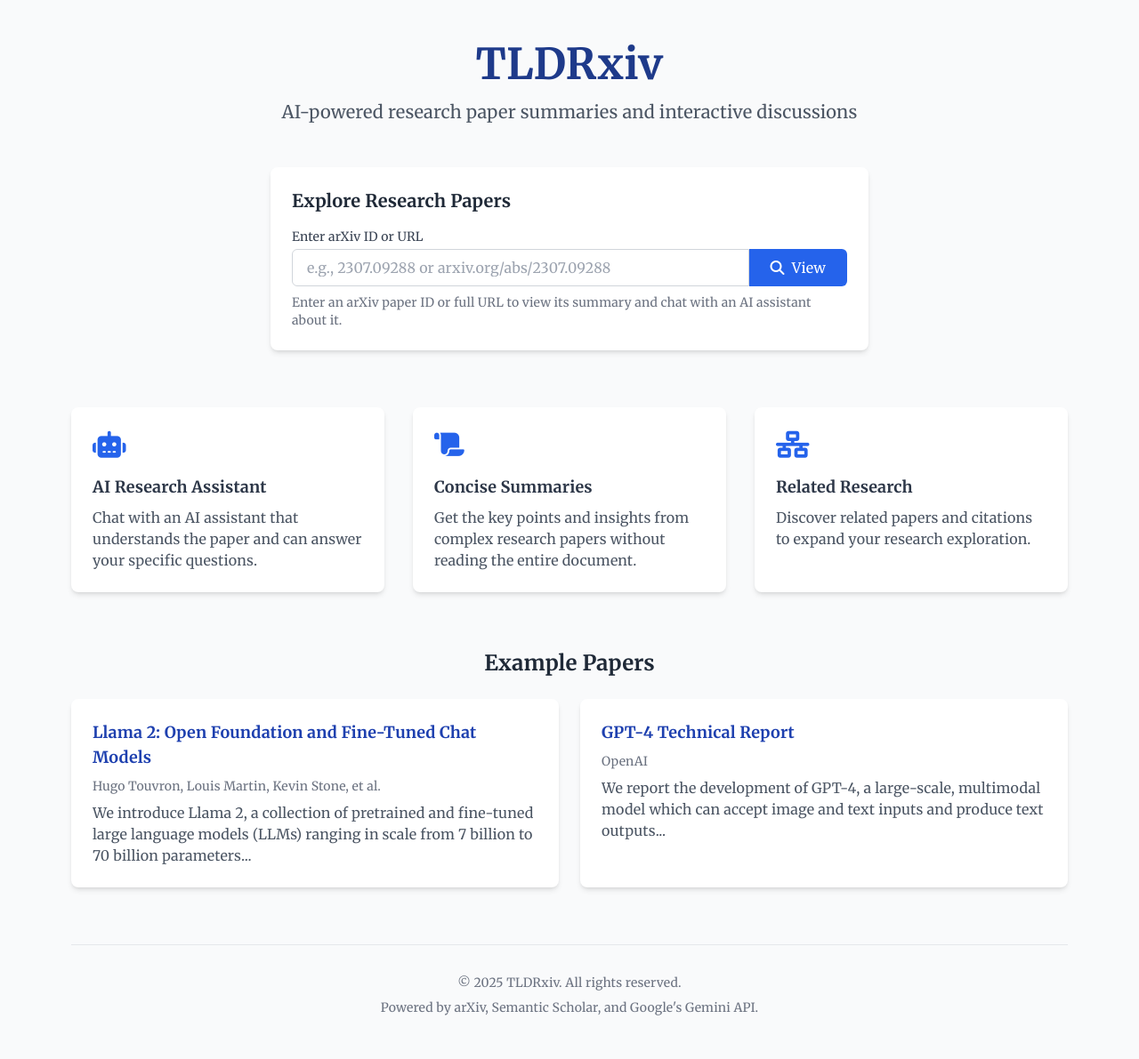
After one commit to Bloomh/tldrxiv, a FastAPI app: template templates/home.html in a window 1280 px wide. The commit adds this page. Shown: the whole page at 89% size. Run offline with FastAPI, Linux system fonts and the light colour scheme; the template is opened without the code that fills it, so the values that code supplies are empty; some libraries are stand-ins or nearby versions.

Commit message:
home page and proper limiting

```diff
--- a/main.py
+++ b/main.py
@@ -1,4 +1,5 @@
 from typing import Optional, Dict, Any
+import logging
 
 from fastapi import FastAPI, Response, HTTPException, Request
 from fastapi.responses import HTMLResponse, StreamingResponse
@@ -10,6 +11,16 @@ import os
 import json
 
 import uvicorn
+
+# Configure logging
+logging.basicConfig(
+    level=logging.INFO,
+    format='%(asctime)s - %(name)s - %(levelname)s - %(message)s',
+    handlers=[
+        logging.StreamHandler()
+    ]
+)
+logger = logging.getLogger("tldrxiv")
 
 # Importing our utils
 from utils.arxiv_utils import get_paper_info, download_paper_pdf
@@ -29,9 +40,27 @@ templates = Jinja2Templates(directory="templates")
 # Store chats in memory (in a production app, you'd use a database)
 paper_chats = {} # TODO: protect against multiple users viewing the same ID? – could give people a unique session ID when they load a paper
 
-@app.get("/")
-async def root():
-    return {"message": "Hello World"}
+@app.get("/", response_class=HTMLResponse)
+async def root(request: Request):
+    logger.info(f"Serving home page to {request.client.host}")
+    return templates.TemplateResponse("home.html", {"request": request})
+
+@app.get("/search")
+async def search(request: Request, q: str):
+    logger.info(f"Search request received: {q}")
+    # Extract arXiv ID from URL if a full URL was provided
+    if "arxiv.org/abs/" in q:
+        id = q.split("arxiv.org/abs/")[1].split("?")[0].split("#")[0]
+        logger.info(f"Extracted ID from URL: {id}")
+    else:
+        # Assume it's already an ID
+        id = q.strip()
+        logger.info(f"Using provided ID: {id}")
+
+    # Redirect to the paper page
+    from fastapi.responses import RedirectResponse
+    logger.info(f"Redirecting to /abs/{id}")
+    return RedirectResponse(url=f"/abs/{id}", status_code=303)
 
 @app.get("/abs/{id}")
 @app.get("/pdf/{id}")
@@ -45,11 +74,14 @@ async def process_paper(request: Request, id: str, format: str = None):
         id: arXiv paper ID
         format: Optional query parameter - if "pdf", returns raw PDF
     """
+    logger.info(f"Processing paper: {id}, format: {format}")
 
     # Get paper info
+    logger.info(f"Fetching paper info for {id}")
     paper = get_paper_info(id)
 
     if "error" in paper:
+        logger.error(f"Error fetching paper {id}: {paper['error']}")
         return templates.TemplateResponse(
             "error.html",
             {"request": request, "error": paper["error"]}
@@ -58,6 +90,7 @@ async def process_paper(request: Request, id: str, format: str = None):
     pdf_content = download_paper_pdf(paper)
 
     if isinstance(pdf_content, dict) and "error" in pdf_content:
+        logger.error(f"Error downloading PDF for {id}: {pdf_content['error']}")
         return templates.TemplateResponse(
             "error.html",
             {"request": request, "error": pdf_content["error"]}
@@ -65,6 +98,7 @@ async def process_paper(request: Request, id: str, format: str = None):
 
     # If format=pdf is specified, return the raw PDF
     if format == "pdf":
+        logger.info(f"Returning raw PDF for {id}")
         if isinstance(pdf_content, dict) and "error" in pdf_content:
             raise HTTPException(status_code=500, detail=pdf_content["error"])
 
@@ -75,7 +109,9 @@ async def process_paper(request: Request, id: str, format: str = None):
         )
 
     # Set up Gemini
+    logger.info(f"Uploading PDF to Gemini API")
     gemini_document = gemini_upload_file(pdf_content)
+    logger.info(f"Creating Gemini chat session")
     chat = create_gemini_chat(gemini_document)
 
     # Store the chat for future use
@@ -118,17 +154,22 @@ async def chat_with_paper(request: Request, id: str):
         request: FastAPI request object
         id: arXiv paper ID
     """
+    logger.info(f"Chat request for paper: {id}")
     # Get the message from the request body
     body = await request.json()
     user_message = body.get("message", "")
+    logger.info(f"Received message: {user_message[:50]}{'...' if len(user_message) > 50 else ''}")
 
     if not user_message:
+        logger.error("Empty message received")
         raise HTTPException(status_code=400, detail="Message is required")
 
     # Check if we already have a chat for this paper
     if id in paper_chats:
+        logger.info(f"Found existing chat for paper {id}")
         chat = paper_chats[id]["chat"]
     else:
+        logger.warning(f"No existing chat found for paper {id}, creating new session")
         # Get paper info
         paper = get_paper_info(id)
 
@@ -160,4 +201,5 @@ async def chat_with_paper(request: Request, id: str):
 
 
 if __name__ == "__main__":
+    logger.info("Starting TLDRxiv application")
     uvicorn.run(app, port=8000, loop="asyncio")
--- /dev/null
+++ b/templates/home.html
@@ -0,0 +1,99 @@
+<!DOCTYPE html>
+<html lang="en">
+<head>
+    <meta charset="UTF-8">
+    <meta name="viewport" content="width=device-width, initial-scale=1.0">
+    <title>TLDRxiv - AI-Powered Research Paper Summaries</title>
+    <script src="https://cdn.tailwindcss.com"></script>
+    <link rel="stylesheet" href="/static/css/formal-paper.css">
+    <!-- Font imports for formal styling -->
+    <link rel="preconnect" href="https://fonts.googleapis.com">
+    <link rel="preconnect" href="https://fonts.gstatic.com" crossorigin>
+    <link href="https://fonts.googleapis.com/css2?family=Merriweather:ital,wght@0,400;0,700;1,400&family=Source+Sans+3:wght@400;500;600;700&display=swap" rel="stylesheet">
+    <!-- Font Awesome for icons -->
+    <link rel="stylesheet" href="https://cdnjs.cloudflare.com/ajax/libs/font-awesome/6.4.2/css/all.min.css" integrity="sha512-z3gLpd7yknf1YoNbCzqRKc4qyor8gaKU1qmn+CShxbuBusANI9QpRohGBreCFkKxLhei6S9CQXFEbbKuqLg0DA==" crossorigin="anonymous" referrerpolicy="no-referrer" />
+</head>
+<body class="bg-gray-50">
+    <div class="container mx-auto px-4 py-12 max-w-6xl">
+        <!-- Header -->
+        <header class="text-center mb-12">
+            <h1 class="text-4xl md:text-5xl font-bold mb-4 text-blue-900">TLDRxiv</h1>
+            <p class="text-xl text-gray-600 max-w-3xl mx-auto">AI-powered research paper summaries and interactive discussions</p>
+        </header>
+
+        <!-- Search Box -->
+        <div class="max-w-2xl mx-auto mb-16">
+            <div class="bg-white p-6 rounded-lg shadow-md">
+                <h2 class="text-xl font-semibold mb-4 text-gray-800">Explore Research Papers</h2>
+                <form action="/search" method="get" class="space-y-4">
+                    <div>
+                        <label for="paper-id" class="block text-sm font-medium text-gray-700 mb-1">Enter arXiv ID or URL</label>
+                        <div class="flex">
+                            <input
+                                type="text"
+                                id="paper-id"
+                                name="q"
+                                placeholder="e.g., 2307.09288 or arxiv.org/abs/2307.09288"
+                                class="flex-grow px-4 py-2 border border-gray-300 rounded-l-md focus:ring-blue-500 focus:border-blue-500"
+                                required
+                            >
+                            <button type="submit" class="bg-blue-600 text-white px-6 py-2 rounded-r-md hover:bg-blue-700 transition">
+                                <i class="fas fa-search mr-2"></i>View
+                            </button>
+                        </div>
+                        <p class="text-sm text-gray-500 mt-2">Enter an arXiv paper ID or full URL to view its summary and chat with an AI assistant about it.</p>
+                    </div>
+                </form>
+            </div>
+        </div>
+
+        <!-- Features Section -->
+        <div class="grid md:grid-cols-3 gap-8 mb-16">
+            <div class="bg-white p-6 rounded-lg shadow-md">
+                <div class="text-blue-600 text-3xl mb-4">
+                    <i class="fas fa-robot"></i>
+                </div>
+                <h3 class="text-lg font-semibold mb-2">AI Research Assistant</h3>
+                <p class="text-gray-600">Chat with an AI assistant that understands the paper and can answer your specific questions.</p>
+            </div>
+            <div class="bg-white p-6 rounded-lg shadow-md">
+                <div class="text-blue-600 text-3xl mb-4">
+                    <i class="fas fa-scroll"></i>
+                </div>
+                <h3 class="text-lg font-semibold mb-2">Concise Summaries</h3>
+                <p class="text-gray-600">Get the key points and insights from complex research papers without reading the entire document.</p>
+            </div>
+            <div class="bg-white p-6 rounded-lg shadow-md">
+                <div class="text-blue-600 text-3xl mb-4">
+                    <i class="fas fa-network-wired"></i>
+                </div>
+                <h3 class="text-lg font-semibold mb-2">Related Research</h3>
+                <p class="text-gray-600">Discover related papers and citations to expand your research exploration.</p>
+            </div>
+        </div>
+
+        <!-- Recent Papers Section -->
+        <div class="mb-16">
+            <h2 class="text-2xl font-semibold mb-6 text-center text-gray-800">Example Papers</h2>
+            <div class="grid md:grid-cols-2 gap-6">
+                <a href="/abs/2307.09288" class="block bg-white p-6 rounded-lg shadow-md hover:shadow-lg transition">
+                    <h3 class="text-lg font-semibold mb-2 text-blue-800 hover:text-blue-600">Llama 2: Open Foundation and Fine-Tuned Chat Models</h3>
+                    <p class="text-sm text-gray-500 mb-2">Hugo Touvron, Louis Martin, Kevin Stone, et al.</p>
+                    <p class="text-gray-600 line-clamp-3">We introduce Llama 2, a collection of pretrained and fine-tuned large language models (LLMs) ranging in scale from 7 billion to 70 billion parameters...</p>
+                </a>
+                <a href="/abs/2303.08774" class="block bg-white p-6 rounded-lg shadow-md hover:shadow-lg transition">
+                    <h3 class="text-lg font-semibold mb-2 text-blue-800 hover:text-blue-600">GPT-4 Technical Report</h3>
+                    <p class="text-sm text-gray-500 mb-2">OpenAI</p>
+                    <p class="text-gray-600 line-clamp-3">We report the development of GPT-4, a large-scale, multimodal model which can accept image and text inputs and produce text outputs...</p>
+                </a>
+            </div>
+        </div>
+
+        <!-- Footer -->
+        <footer class="text-center text-gray-500 text-sm pt-8 border-t border-gray-200">
+            <p>© 2025 TLDRxiv. All rights reserved.</p>
+            <p class="mt-2">Powered by arXiv, Semantic Scholar, and Google's Gemini API.</p>
+        </footer>
+    </div>
+</body>
+</html>
--- a/utils/gemini_utils.py
+++ b/utils/gemini_utils.py
@@ -1,6 +1,5 @@
 from google import genai
 from google.genai.chats import Chat
-import httpx
 import io
 from google.genai import types
 from dotenv import load_dotenv
```
Also changed, not shown: templates/error.html (+4 -6 lines), utils/sem_scholar_utils.py (+7 -9 lines), README.md.
